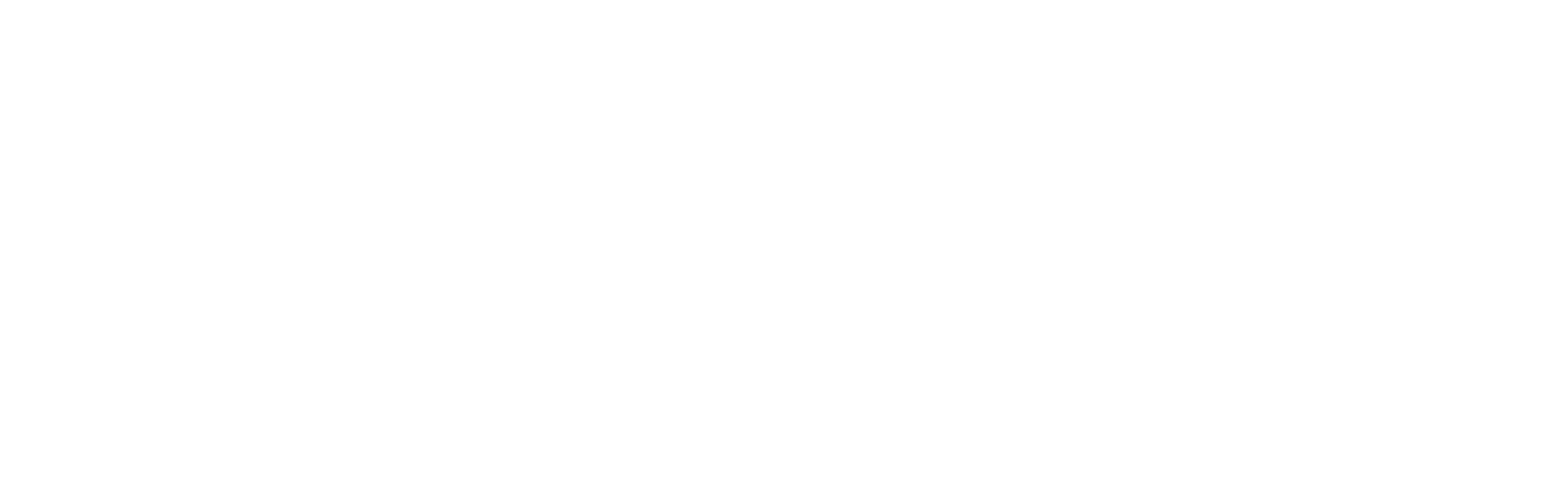
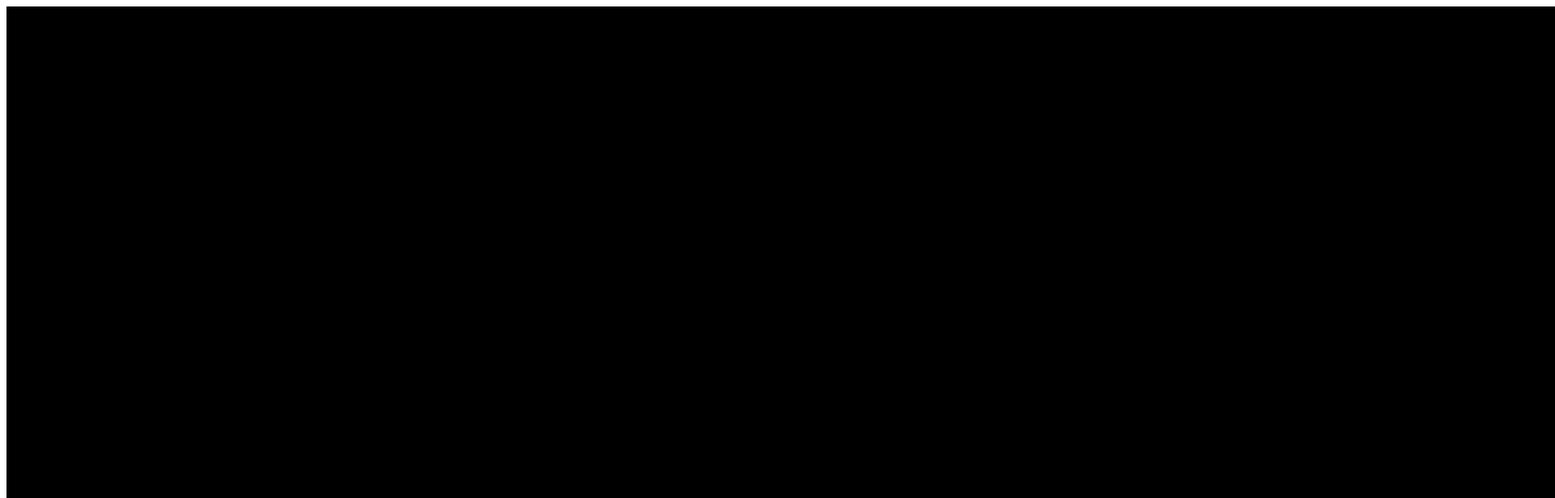
Before and after one commit to minepinetwork/wlcome.pi.github.io, a plain HTML site: page index.html in a window 1280 px wide. Shown: the top 616 px of the page at 81% size, 1920 px wide, since content can reach past the window. Drawn offline with Linux system fonts and the light colour scheme.

Commit message:
box config

```diff
--- a/index.html
+++ b/index.html
@@ -5,13 +5,14 @@
 	<meta name="viewport" content="width=device-width, initial-scale=1">
 	<style>
 		.displayheight{
-			color: black;
+			background-color: black;
+			height: 1080px;
+			width: 2408px;
 		}
 	</style>
 </head>
 <body>
      <div class="displayheight">
-
 	 </div>
 </body>
 </html>
```
